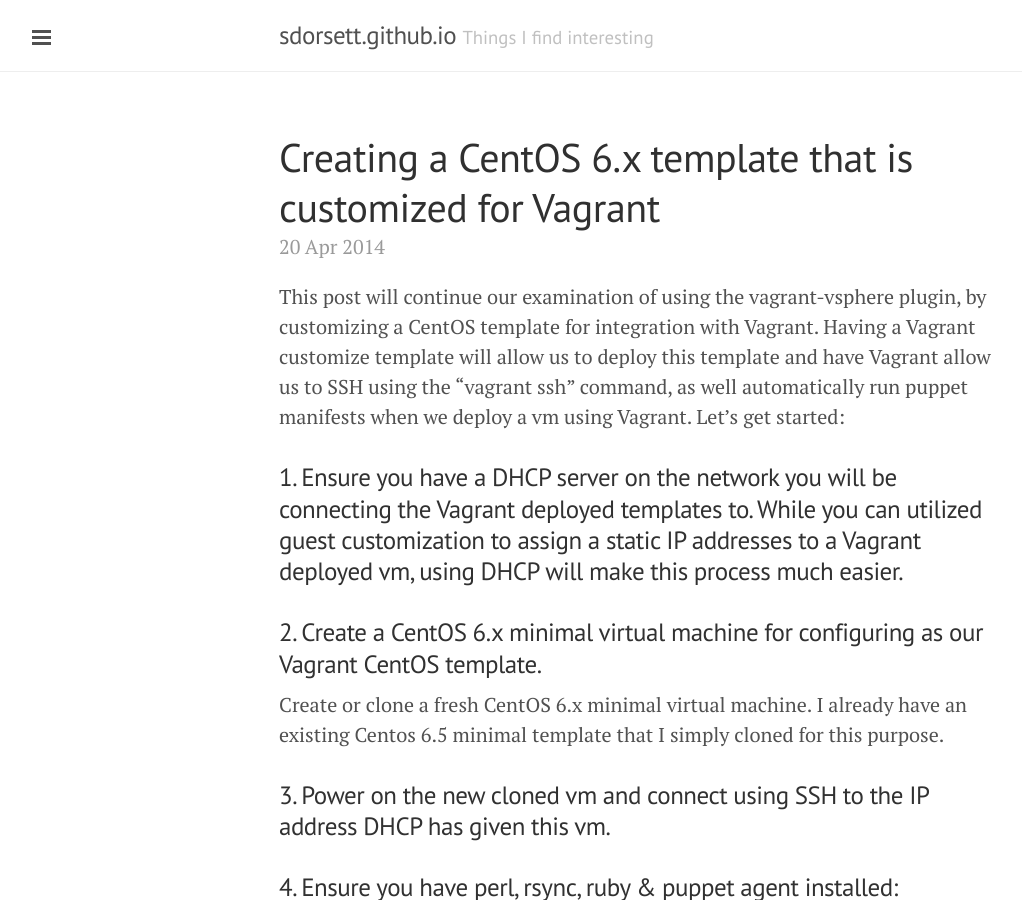
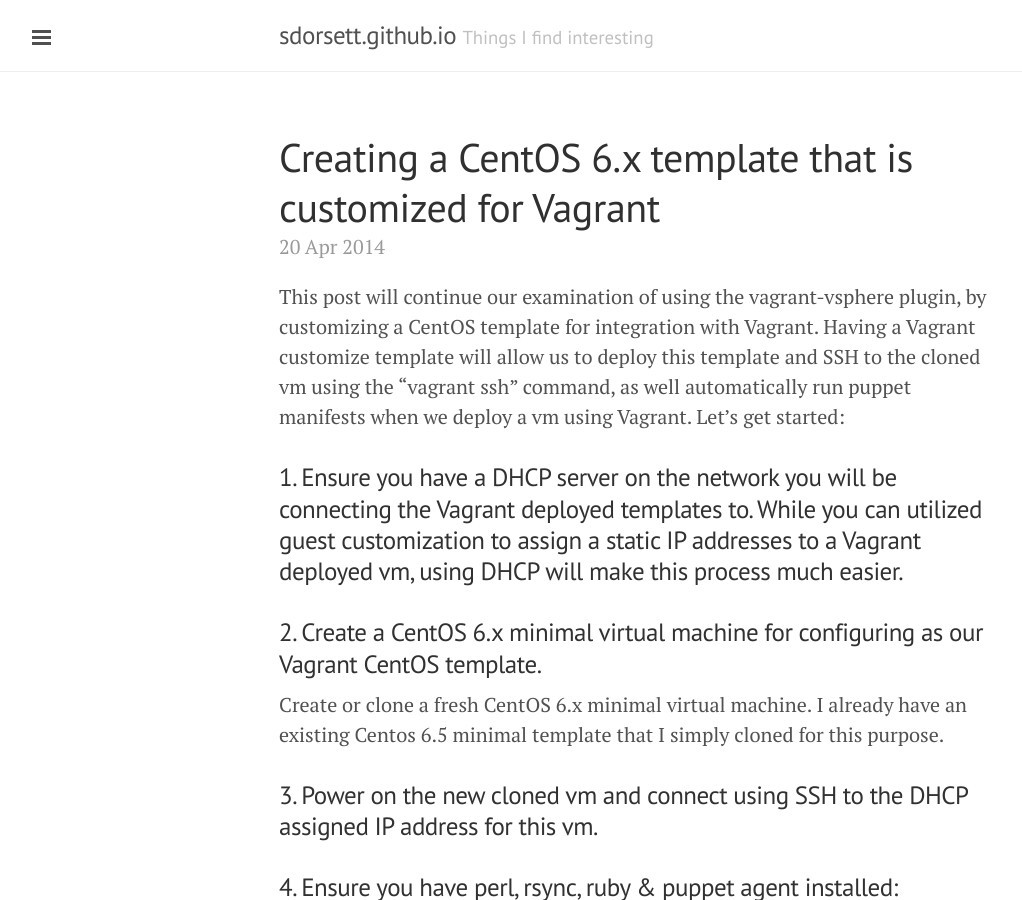
Before and after one commit to sdorsett/blog, a Jekyll site: the page built from _posts/2014-04-20-vagrant-boxes.md, in a window 1280 px wide and 900 px high. Shown: the whole window, without its empty margins (1-1023 px from the left). Built offline with Jekyll 4.4.1, drawn with Linux system fonts in a browser that asks for light colours; Markdown is read by kramdown in place of the engine named in the settings; some of the changed text lies outside the part shown.

Commit message:
correcting grammer and spelling in several posts

```diff
--- a/_posts/2014-04-20-vagrant-boxes.md
+++ b/_posts/2014-04-20-vagrant-boxes.md
@@ -3,14 +3,14 @@ layout: post
 title: Creating a CentOS 6.x template that is customized for Vagrant
 ---
 
-This post will continue our examination of using the vagrant-vsphere plugin, by customizing a CentOS template for integration with Vagrant. Having a Vagrant customize template will allow us to deploy this template and have Vagrant allow us to SSH using the "vagrant ssh" command, as well automatically run puppet manifests when we deploy a vm using Vagrant. Let's get started:
+This post will continue our examination of using the vagrant-vsphere plugin, by customizing a CentOS template for integration with Vagrant. Having a Vagrant customize template will allow us to deploy this template and SSH to the cloned vm using the "vagrant ssh" command, as well automatically run puppet manifests when we deploy a vm using Vagrant. Let's get started:
 
 ### 1. Ensure you have a DHCP server on the network you will be connecting the Vagrant deployed templates to. While you can utilized guest customization to assign a static IP addresses to a Vagrant deployed vm, using DHCP will make this process much easier.
 
 ### 2. Create a CentOS 6.x minimal virtual machine for configuring as our Vagrant CentOS template.
 Create or clone a fresh CentOS 6.x minimal virtual machine. I already have an existing Centos 6.5 minimal template that I simply cloned for this purpose.
 
-### 3. Power on the new cloned vm and connect using SSH to the IP address DHCP has given this vm.
+### 3. Power on the new cloned vm and connect using SSH to the DHCP assigned IP address for this vm.
 
 ### 4. Ensure you have perl, rsync, ruby & puppet agent installed:
 
@@ -61,7 +61,7 @@ mount: block device /dev/sr0 is write-protected, mounting read-only
 [root@centos-6-5 vmware-tools-distrib]# ./vmware-install.pl
 {% endhighlight %}
 
-You should be able to accept the defaults for all prompts and complete the VMware tools installer. Once the installer has completed ensure under the vm summary this this template vm, the VMware Tools show as "Running" and "Current."
+You should be able to accept the defaults for all prompts and complete the VMware tools installer. Once the installer has completed check the vm summary of this template vm in the vSphere client. The VMware Tools should show as "Running" and "Current."
 
 #### F. Unmount the virtual CDROM using the following command:
 
@@ -69,7 +69,7 @@ You should be able to accept the defaults for all prompts and complete the VMwar
 [root@centos-6-5 ~]# umount /dev/cdrom
 {% endhighlight %}
 
-### 6. We will next follow the steps on [creating a base box](https://docs.vagrantup.com/v2/boxes/base.html) from the Vagrant website.
+### 6. We will next follow the steps for [creating a base box](https://docs.vagrantup.com/v2/boxes/base.html) from the Vagrant website.
 
 One thing to point out is we will be configuring the vagrant template for password less SSH using a vagrant user with the password of "vagrant." The Vagrant website mentions 'by default, Vagrant expects a "vagrant" user to SSH into the machine as. This user should be setup with the insecure keypair that Vagrant uses as a default to attempt to SSH. Also, even though Vagrant uses key-based authentication by default, it is a general convention to set the password for the "vagrant" user to "vagrant."'
 
```
Also changed, not shown: other parts of _posts/2014-04-20-vagrant-boxes.md (+2 -2 lines), _posts/2014-04-16-vagrant-explained.md (+1 -1 lines), _posts/2014-04-19-vagrant-install.md (+6 -5 lines).
